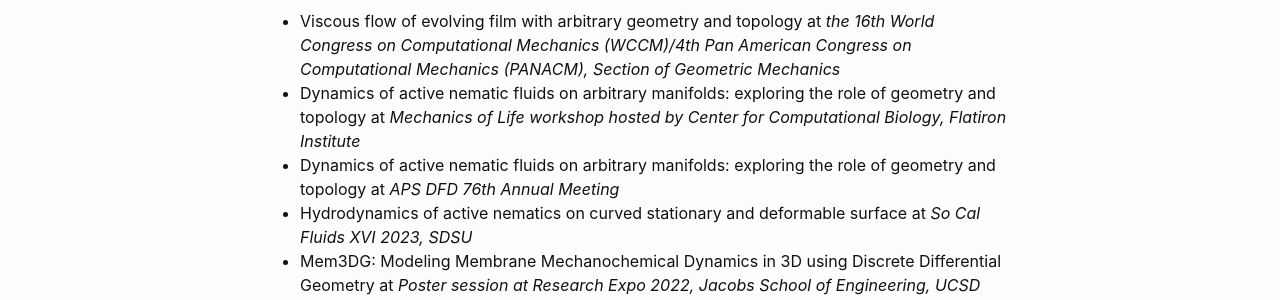
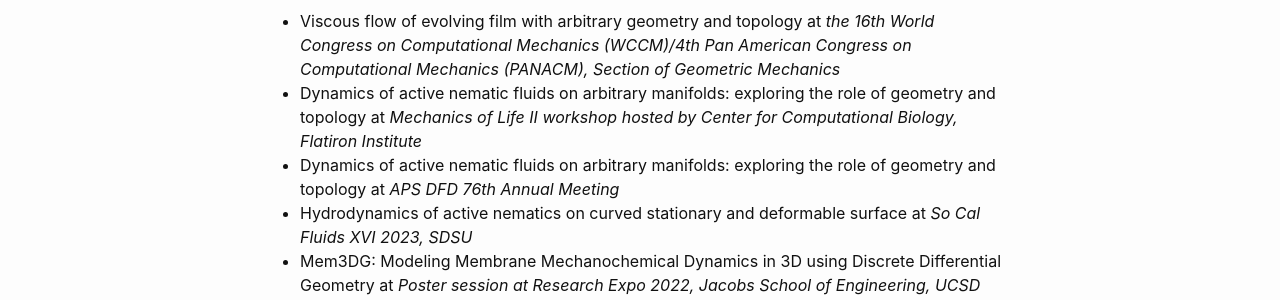
Before and after one commit to CunchengZhu/cunchengzhu.github.io, a Jekyll site: the page built from about.md, in a window 1280 px wide. Shown: the part 774-1074 px from the top of the page. Built offline with Jekyll 4.4.1, drawn with Linux system fonts in a browser that asks for light colours.

Commit message:
minor typo

```diff
--- a/_layouts/home.html
+++ b/_layouts/home.html
@@ -23,7 +23,7 @@
 
 <p>In my previous research, I worked with <a href="https://ctlee.github.io">Dr. Christopher T. Lee</a> and  <a href="https://sites.google.com/eng.ucsd.edu/prangamani/">Prof. Padmini Rangamani</a> on a numerical scheme that solves the dynamics of a 3D lipid bilayer by the gradient flow of a discrete Helfrich bending Hamiltonian.</p>
 
-<p>I develop and am maintain the opep-source C++ based software <a href="https://github.com/CunchengZhu/Mem3DG">Mem3DG</a>. I advocate transparent and accessible computational research.
+<p>I develop and maintain the opep-source C++ based software <a href="https://github.com/CunchengZhu/Mem3DG">Mem3DG</a>. I advocate transparent and accessible computational research.
 
   <!-- Also because of its societal impact.
   How does a better understanding the developmental biology help with societal problems such as population crisis and gender inequality. -->
--- a/about.md
+++ b/about.md
@@ -23,7 +23,7 @@
 
 ## Presentations
 - Viscous flow of evolving film with arbitrary geometry and topology at *the 16th World Congress on Computational Mechanics (WCCM)/4th Pan American Congress on Computational Mechanics (PANACM), Section of Geometric Mechanics*
-- Dynamics of active nematic fluids on arbitrary manifolds: exploring the role of geometry and topology at *Mechanics of Life workshop hosted by Center for Computational Biology, Flatiron Institute*
+- Dynamics of active nematic fluids on arbitrary manifolds: exploring the role of geometry and topology at *Mechanics of Life II workshop hosted by Center for Computational Biology, Flatiron Institute*
 - Dynamics of active nematic fluids on arbitrary manifolds: exploring the role of geometry and topology at *APS DFD 76th Annual Meeting*
 - Hydrodynamics of active nematics on curved stationary and deformable surface at *So Cal Fluids XVI 2023, SDSU*
 - Mem3DG: Modeling Membrane Mechanochemical Dynamics in 3D using Discrete Differential Geometry at *Poster session at Research Expo 2022, Jacobs School of Engineering, UCSD*
```
